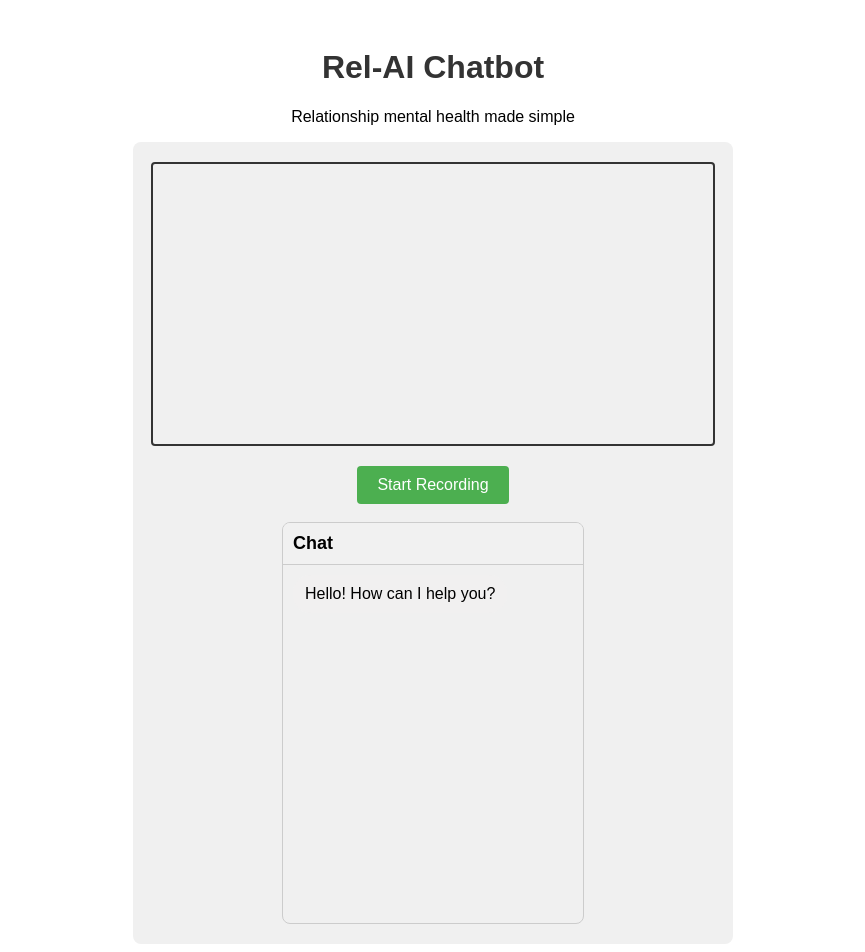
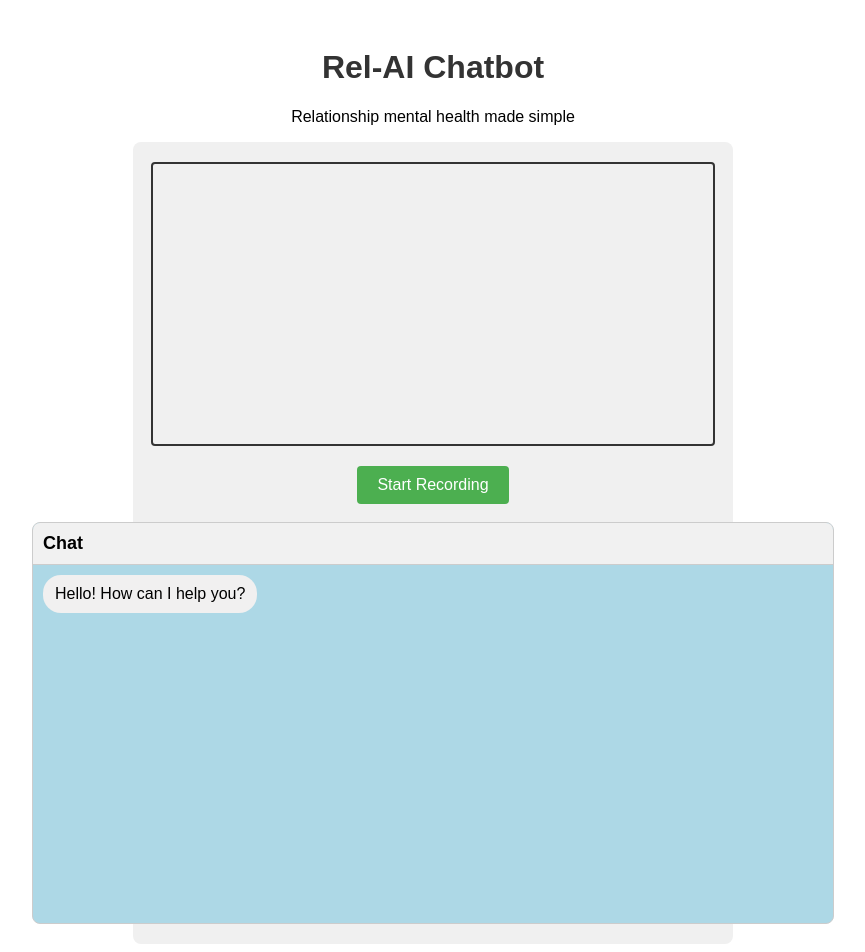
Before and after one commit to nuclear-bean/hackaton, a React (Vite) app: page / in a window 1280 px wide. Shown: the top 952 px of the page, without its empty margins (207-1072 px from the left). Built offline with nearby package versions, Linux system fonts and the light colour scheme.

Commit message:
chatbox  2

```diff
--- a/src/record/ChatBox.css
+++ b/src/record/ChatBox.css
@@ -1,11 +1,12 @@
 .chat-box {
-    width: 300px;
+    width: 800px;
     height: 400px;
     border: 1px solid #ccc;
     border-radius: 8px;
     display: flex;
     flex-direction: column;
     overflow: hidden;
+    background-color: lightblue;
 }
 
 .chat-header {
--- a/src/record/ChatBox.jsx
+++ b/src/record/ChatBox.jsx
@@ -21,7 +21,7 @@ const ChatBox = ({messages}) => {
                     {messages.map((message, index) => (
                         <div
                             key={index}
-                            className={'message received'}
+                            className={message=== '< Video >' ? 'message sent' : 'message received'}
                         >
                             {message}
                         </div>
--- a/src/record/VideoRecorder.jsx
+++ b/src/record/VideoRecorder.jsx
@@ -65,6 +65,7 @@ const VideoRecorder = () => {
             setIsRecording(false);
             console.log("uploading")
             console.log(recordedBlob)
+            setMessages((prevMessages) => [...prevMessages, '< Video >']);
             await uploadBlobToBucket(recordedBlob, 'audio-files-122', 'video-2', accessToken)
             const result = await sendBlobRequest();
             let data = JSON.parse(result);
```
